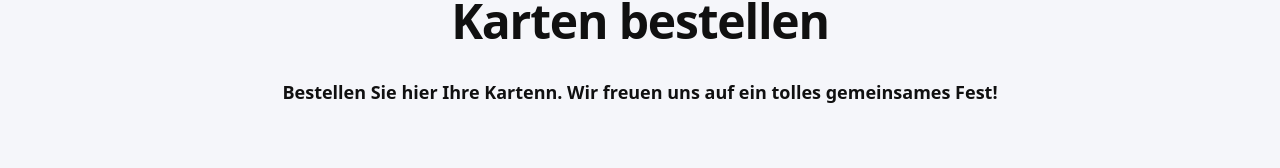
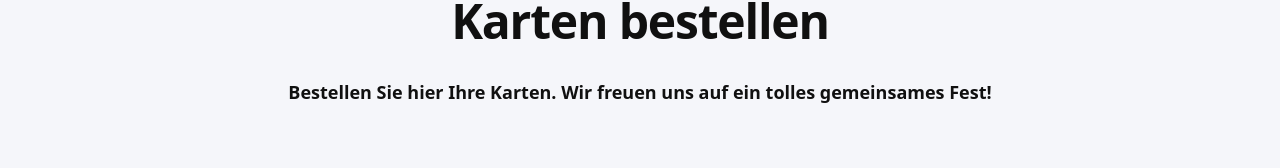
Before and after one commit to adamr04/akg, a Gatsby site: page /reservation in a window 1280 px wide. Shown: the part 193-361 px from the top of the page. Built offline with nearby package versions, Linux system fonts and the light colour scheme; Gatsby itself is replaced by a stand-in of ours; some packages are replaced by stand-ins of ours.

Commit message:
Revert "Test"
This reverts commit df6019df3776a3c43949de6c110cc13e67819013.

```diff
--- a/src/components/ReservationForm/index.tsx
+++ b/src/components/ReservationForm/index.tsx
@@ -96,7 +96,7 @@ export const ReservationForm = () => {
     <React.Fragment>
       <HeaderSection
         title="Karten bestellen"
-        copy="Bestellen Sie hier Ihre Kartenn. Wir freuen uns auf ein tolles gemeinsames Fest!"
+        copy="Bestellen Sie hier Ihre Karten. Wir freuen uns auf ein tolles gemeinsames Fest!"
       />
       <div className="form">
         <section>
```
